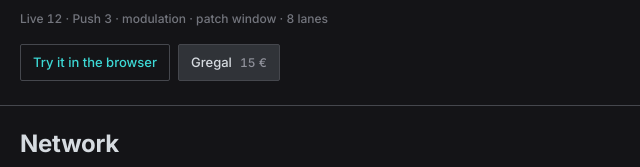
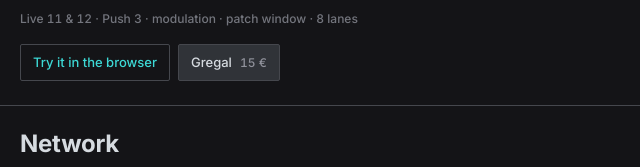
Before and after one commit to thopa/thopa.github.io, a plain HTML site: page index.html in a window 1280 px wide. Shown: the part 530-697 px from the top of the page, 356-996 px from the left. Drawn offline with Linux system fonts and the light colour scheme.

Commit message:
Gregal row: Live 11 & 12 (tested by Jose)
Co-Authored-By: Claude Opus 5.5 <noreply@anthropic.com>
Claude-Session: https://claude.ai/code/session_01MzfkedVrEzBpykWpGKvgD3

```diff
--- a/index.html
+++ b/index.html
@@ -126,7 +126,7 @@ footer a{color:var(--label)}
     <h2>Gregal</h2>
     <p class="line">A modulation web that is already wired.</p>
     <p class="what">Nineteen sources move each other from the moment you drop it in: four LFOs, a vector mixer and a set of utilities, every input already fed from somewhere. Patch an input in the PATCH window and the whole web re-routes. Eight lanes send any output to any parameter in Live; eight patterns chain and morph.</p>
-    <p class="spec">Live 12 · Push 3 · modulation · patch window · 8 lanes</p>
+    <p class="spec">Live 11 &amp; 12 · Push 3 · modulation · patch window · 8 lanes</p>
     <div class="get">
       <a class="btn try" href="/gregal/">Try it in the browser</a>
       <a class="btn" href="https://thopa.gumroad.com/l/gregal">Gregal <span>15 €</span></a>
```
